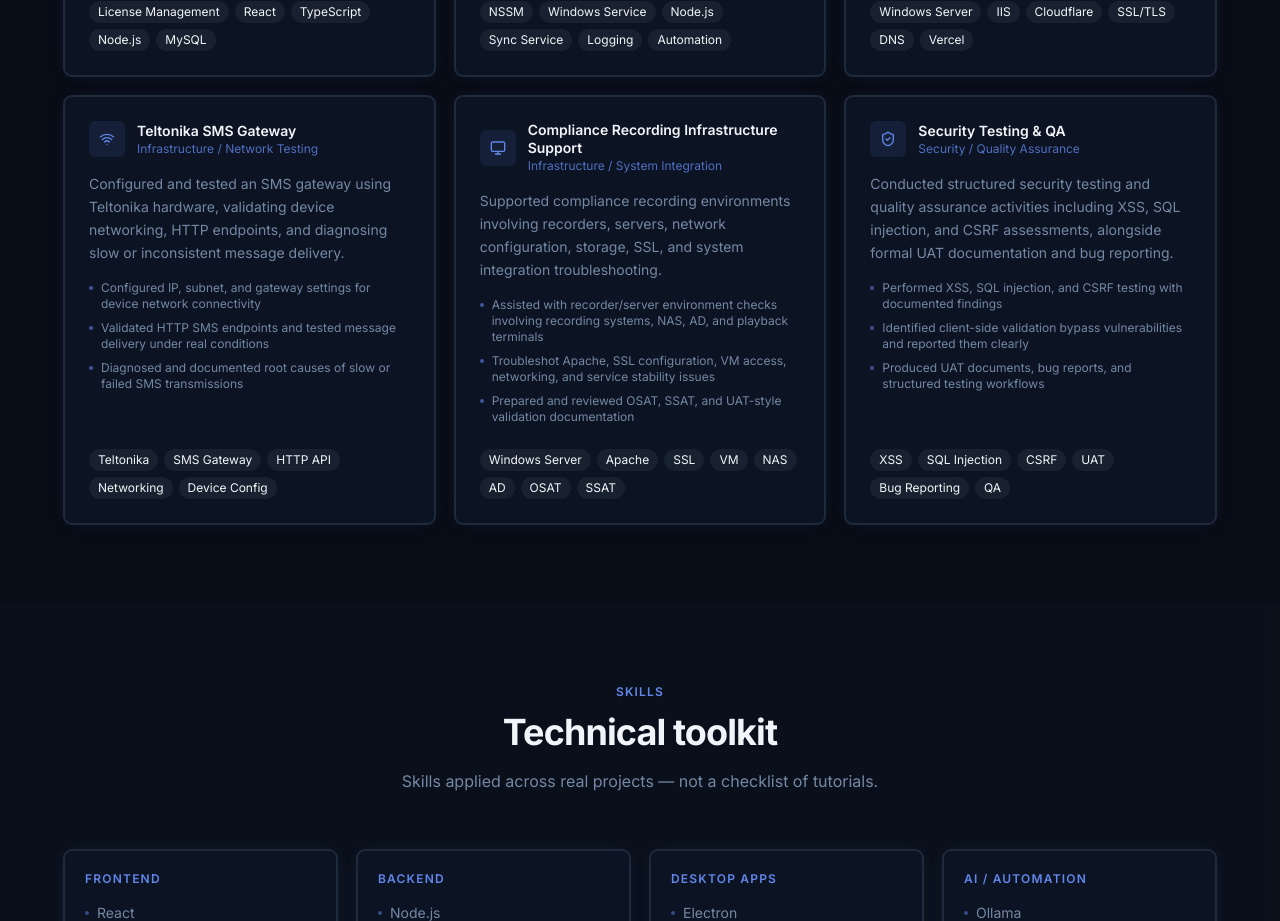
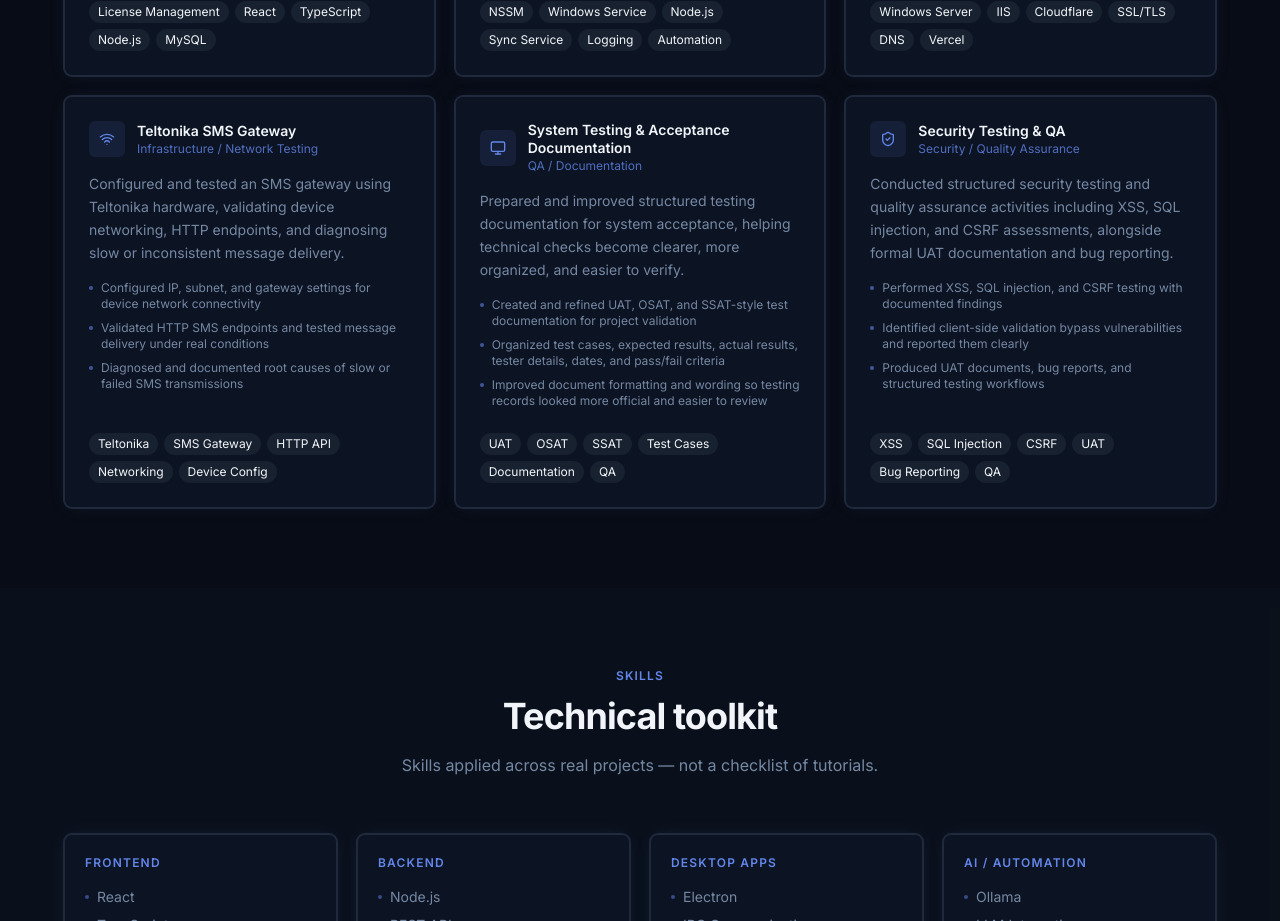
Before and after one commit to aungkhanthein-pm/portfolio, a React (Vite) app: page / in a window 1280 px wide. Shown: the part 2440-3361 px from the top of the page. Built offline with nearby package versions, Linux system fonts and the light colour scheme.

Commit message:
feat: replace Compliance Recording with System Testing & Acceptance Documentation

```diff
--- a/src/data/portfolio.ts
+++ b/src/data/portfolio.ts
@@ -120,18 +120,18 @@ export const projects: Project[] = [
     icon: "Wifi",
   },
   {
-    id: "compliance-recording-infrastructure",
-    title: "Compliance Recording Infrastructure Support",
-    category: "Infrastructure / System Integration",
+    id: "system-testing-acceptance-documentation",
+    title: "System Testing & Acceptance Documentation",
+    category: "QA / Documentation",
     summary:
-      "Supported compliance recording environments involving recorders, servers, network configuration, storage, SSL, and system integration troubleshooting.",
+      "Prepared and improved structured testing documentation for system acceptance, helping technical checks become clearer, more organized, and easier to verify.",
     highlights: [
-      "Assisted with recorder/server environment checks involving recording systems, NAS, AD, and playback terminals",
-      "Troubleshot Apache, SSL configuration, VM access, networking, and service stability issues",
-      "Prepared and reviewed OSAT, SSAT, and UAT-style validation documentation",
+      "Created and refined UAT, OSAT, and SSAT-style test documentation for project validation",
+      "Organized test cases, expected results, actual results, tester details, dates, and pass/fail criteria",
+      "Improved document formatting and wording so testing records looked more official and easier to review",
     ],
-    tags: ["Windows Server", "Apache", "SSL", "VM", "NAS", "AD", "OSAT", "SSAT"],
-    icon: "HardDrive",
+    tags: ["UAT", "OSAT", "SSAT", "Test Cases", "Documentation", "QA"],
+    icon: "CheckCircle2",
   },
   {
     id: "security-testing-qa",
```
